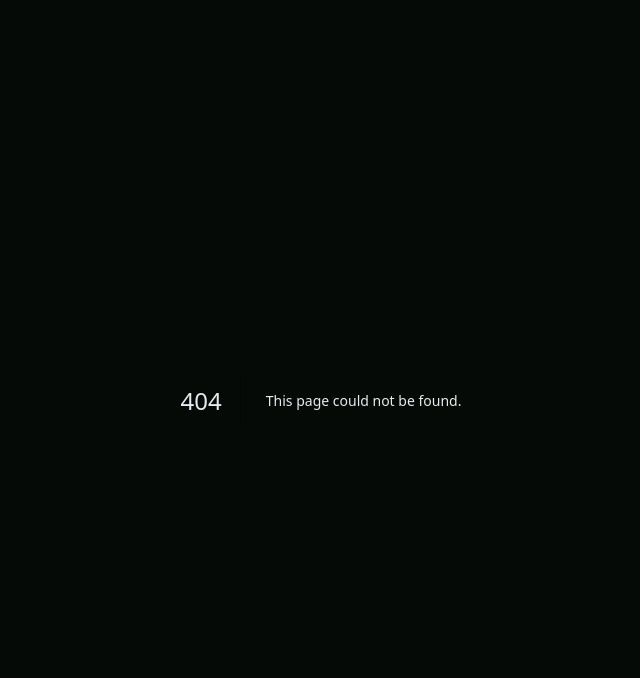
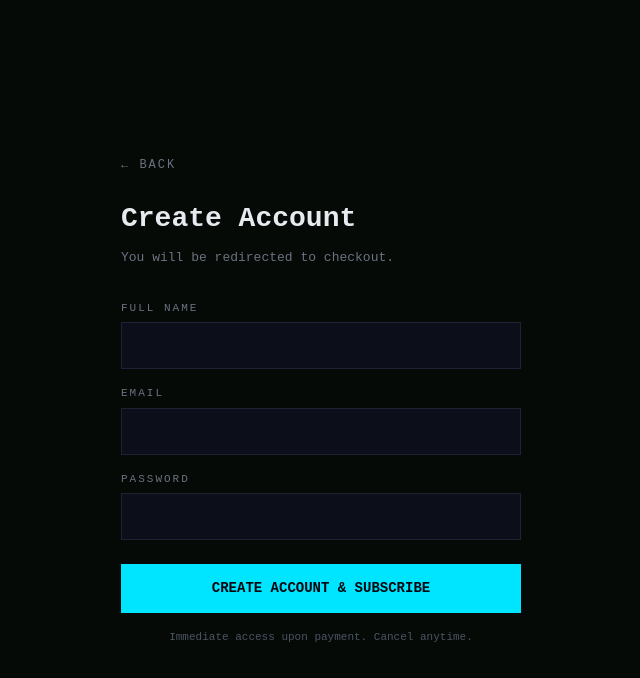
Before and after one commit to derekhuit-afk/depositiq, a Next.js app: page /signup in a window 1280 px wide. Before the commit this address had no page. Shown: the top 678 px of the page, without its empty margins (319-959 px from the left). Built offline with nearby package versions, Linux system fonts and the light colour scheme.

Commit message:
feat: app/signup/page.tsx

```diff
--- /dev/null
+++ b/app/signup/page.tsx
@@ -0,0 +1,63 @@
+'use client';
+import { useState } from "react";
+import { useRouter } from "next/navigation";
+import Link from "next/link";
+
+export default function Signup() {
+  const [name, setName] = useState("");
+  const [email, setEmail] = useState("");
+  const [password, setPassword] = useState("");
+  const [error, setError] = useState("");
+  const [loading, setLoading] = useState(false);
+  const router = useRouter();
+
+  async function handleSubmit(e: React.FormEvent) {
+    e.preventDefault(); setLoading(true); setError("");
+    const sr = await fetch("/api/auth/signup", {
+      method: "POST", headers: { "Content-Type": "application/json" },
+      body: JSON.stringify({ email, password, name })
+    });
+    const sd = await sr.json();
+    if (!sr.ok && !sd.success) { setError(sd.error || "Signup failed"); setLoading(false); return; }
+    const cr = await fetch("/api/stripe/checkout", {
+      method: "POST", headers: { "Content-Type": "application/json" },
+      body: JSON.stringify({ email })
+    });
+    const cd = await cr.json();
+    if (cd.url) window.location.href = cd.url;
+    else { setError("Checkout failed"); setLoading(false); }
+  }
+
+  return (
+    <div style={{ minHeight: "100vh", display: "flex", alignItems: "center", justifyContent: "center", padding: "40px" }}>
+      <div style={{ width: "100%", maxWidth: "400px" }}>
+        <Link href="/" style={{ color: "#6B7280", fontSize: "12px", textDecoration: "none", letterSpacing: "2px" }}>← BACK</Link>
+        <h1 style={{ fontWeight: 900, fontSize: "28px", marginTop: "24px", marginBottom: "8px" }}>Create Account</h1>
+        <p style={{ color: "#6B7280", fontSize: "13px", marginBottom: "32px" }}>You will be redirected to checkout.</p>
+        {error && <div style={{ background: "#1A0808", border: "1px solid #FF4444", color: "#FF8888", padding: "12px", fontSize: "13px", marginBottom: "20px" }}>{error}</div>}
+        <form onSubmit={handleSubmit}>
+          <div style={{ marginBottom: "16px" }}>
+            <label style={{ fontSize: "11px", letterSpacing: "2px", color: "#6B7280", display: "block", marginBottom: "6px" }}>FULL NAME</label>
+            <input type="text" value={name} onChange={e => setName(e.target.value)} required
+              style={{ width: "100%", background: "#0C0E1A", border: "1px solid #1E2235", color: "#E8EAF0", padding: "12px 16px", fontSize: "14px", outline: "none", boxSizing: "border-box" }} />
+          </div>
+          <div style={{ marginBottom: "16px" }}>
+            <label style={{ fontSize: "11px", letterSpacing: "2px", color: "#6B7280", display: "block", marginBottom: "6px" }}>EMAIL</label>
+            <input type="email" value={email} onChange={e => setEmail(e.target.value)} required
+              style={{ width: "100%", background: "#0C0E1A", border: "1px solid #1E2235", color: "#E8EAF0", padding: "12px 16px", fontSize: "14px", outline: "none", boxSizing: "border-box" }} />
+          </div>
+          <div style={{ marginBottom: "24px" }}>
+            <label style={{ fontSize: "11px", letterSpacing: "2px", color: "#6B7280", display: "block", marginBottom: "6px" }}>PASSWORD</label>
+            <input type="password" value={password} onChange={e => setPassword(e.target.value)} required minLength={8}
+              style={{ width: "100%", background: "#0C0E1A", border: "1px solid #1E2235", color: "#E8EAF0", padding: "12px 16px", fontSize: "14px", outline: "none", boxSizing: "border-box" }} />
+          </div>
+          <button type="submit" disabled={loading}
+            style={{ width: "100%", background: "#00E5FF", color: "#050810", padding: "14px", fontWeight: 900, fontSize: "14px", border: "none", cursor: loading ? "not-allowed" : "pointer" }}>
+            {loading ? "PROCESSING..." : "CREATE ACCOUNT & SUBSCRIBE"}
+          </button>
+        </form>
+        <p style={{ marginTop: "16px", fontSize: "11px", color: "#4B5563", textAlign: "center" }}>Immediate access upon payment. Cancel anytime.</p>
+      </div>
+    </div>
+  );
+}
```
